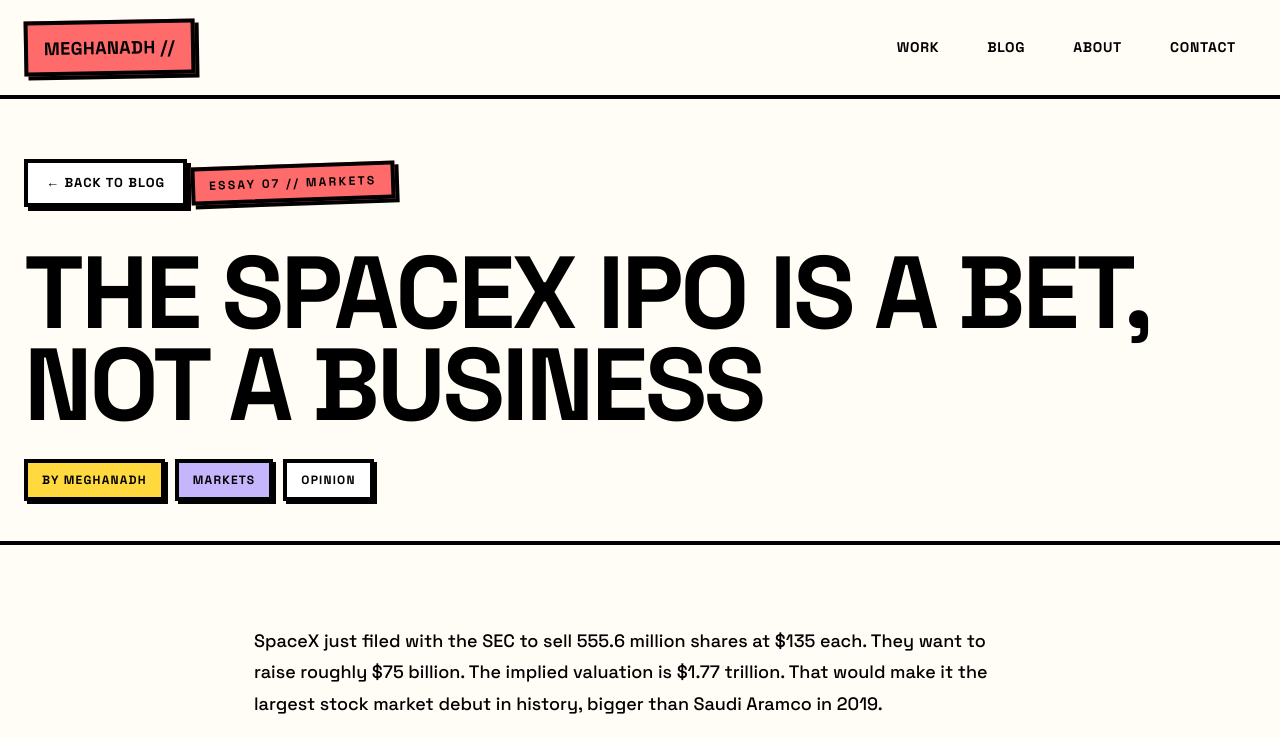
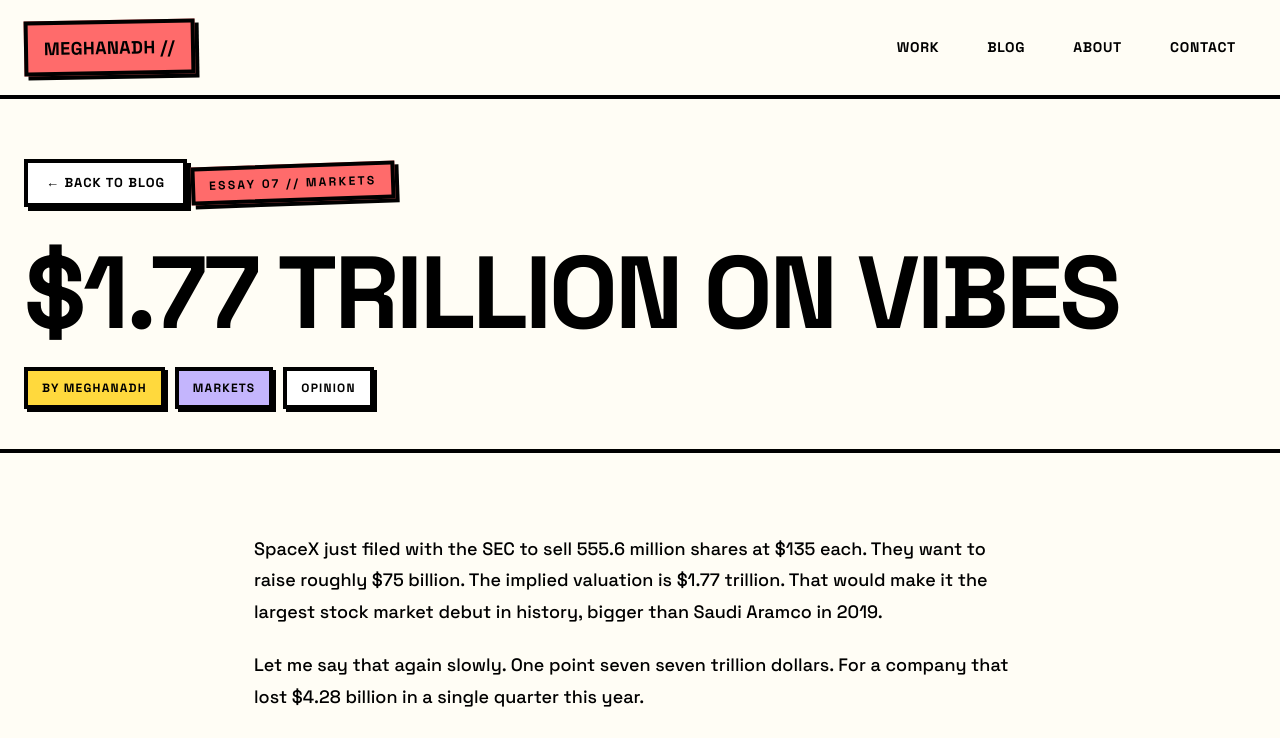
Before and after one commit to meghaboi/personal-website, a plain HTML site: page blog/spacex-ipo-is-a-bet/index.html in a window 1280 px wide. Shown: the top 738 px of the page. Drawn offline with Linux system fonts and the light colour scheme.

Commit message:
rename essay 07 title to .77 trillion on vibes

```diff
--- a/blog/spacex-ipo-is-a-bet/index.html
+++ b/blog/spacex-ipo-is-a-bet/index.html
@@ -3,8 +3,8 @@
   <head>
     <meta charset="UTF-8" />
     <meta name="viewport" content="width=device-width, initial-scale=1.0" />
-    <title>The SpaceX IPO Is a Bet, Not a Business | Meghanadh Pamidi</title>
-    <meta name="description" content="SpaceX is going public at a $1.77 trillion valuation on $18.67 billion in revenue and $4.9 billion in losses. The real business is Starlink. Everything else is a pitch deck." />
+    <title>$1.77 Trillion on Vibes | Meghanadh Pamidi</title>
+    <meta name="description" content="SpaceX is going public at a $1.77 trillion valuation on $18.67 billion in revenue and $4.9 billion in losses. The real business is Starlink. Everything else is vibes." />
 
     <link rel="canonical" href="https://meghaboi.qzz.io/blog/spacex-ipo-is-a-bet/" />
     <link rel="icon" type="image/svg+xml" href="/favicon.svg" />
@@ -13,14 +13,14 @@
     <meta property="og:type" content="article" />
     <meta property="og:site_name" content="Meghanadh Pamidi" />
     <meta property="og:url" content="https://meghaboi.qzz.io/blog/spacex-ipo-is-a-bet/" />
-    <meta property="og:title" content="The SpaceX IPO Is a Bet, Not a Business // Meghanadh Pamidi" />
-    <meta property="og:description" content="SpaceX is going public at a $1.77 trillion valuation on $18.67 billion in revenue and $4.9 billion in losses. The real business is Starlink. Everything else is a pitch deck." />
+    <meta property="og:title" content="$1.77 Trillion on Vibes // Meghanadh Pamidi" />
+    <meta property="og:description" content="SpaceX is going public at a $1.77 trillion valuation on $18.67 billion in revenue and $4.9 billion in losses. The real business is Starlink. Everything else is vibes." />
     <meta property="og:image" content="https://meghaboi.qzz.io/og/spacex-ipo-is-a-bet.png" />
     <meta property="og:image:width" content="1200" />
     <meta property="og:image:height" content="630" />
     <meta name="twitter:card" content="summary_large_image" />
-    <meta name="twitter:title" content="The SpaceX IPO Is a Bet, Not a Business" />
-    <meta name="twitter:description" content="$1.77 trillion valuation. $4.9 billion in losses. The profitable part is Starlink. The rest is a narrative." />
+    <meta name="twitter:title" content="$1.77 Trillion on Vibes" />
+    <meta name="twitter:description" content="$1.77 trillion valuation. $4.9 billion in losses. The profitable part is Starlink. The rest is vibes." />
     <meta name="twitter:image" content="https://meghaboi.qzz.io/og/spacex-ipo-is-a-bet.png" />
     <meta name="theme-color" content="#FFFDF5" />
 
@@ -47,7 +47,7 @@
         <div class="container">
           <a class="back-link" href="../../#blogs">&larr; Back to blog</a>
           <span class="blog-hero-tag">ESSAY 07 // MARKETS</span>
-          <h1 class="blog-title">THE SPACEX IPO IS A BET, NOT A BUSINESS</h1>
+          <h1 class="blog-title">$1.77 TRILLION ON VIBES</h1>
           <div class="blog-byline">
             <span>By Meghanadh</span>
             <span>Markets</span>
```
Also changed, not shown: index.html (+1 -1 lines), og/spacex-ipo-is-a-bet.png.
